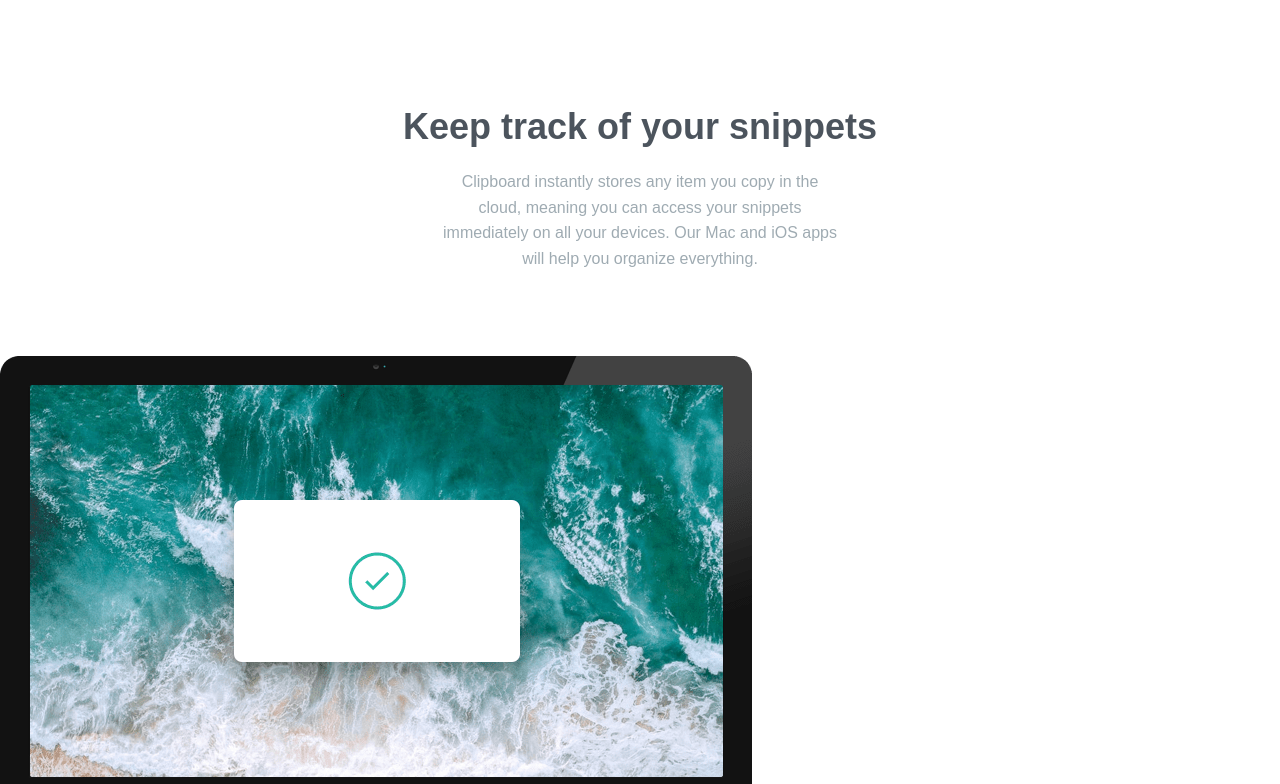
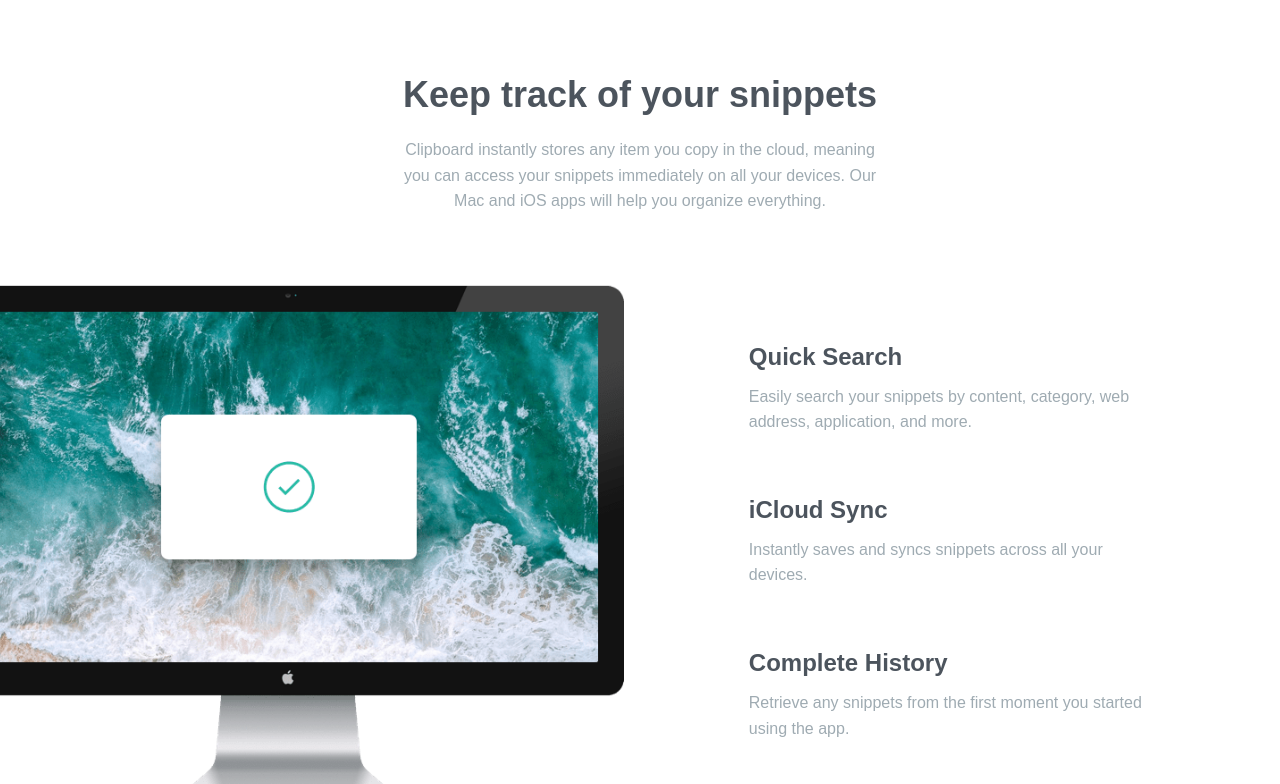
Before and after one commit to karolbanat/clipboard-landing-page, a website: page index.html in a window 1280 px wide. Shown: the part 640-1424 px from the top of the page. Drawn offline with nearby package versions, Linux system fonts and the light colour scheme; a web font is replaced by a local one.

Commit message:
Snippets section styling

```diff
--- a/index.html
+++ b/index.html
@@ -42,11 +42,11 @@
 					meaning you can access your snippets immediately on all your
 					devices. Our Mac and iOS apps will help you organize everything.</p>
 			</header>
-			<div class="snippets__body">
+			<div class="container container--big snippets__body">
 				<img src="./dist/images/image-computer.png"
 					alt="Apple computer with waves wallpaper and white box with verify icon in the middle."
 					class="snippets__image">
-				<div class="grid">
+				<div class="grid snippets__features">
 					<article class="feature feature--left">
 						<h3 class="feature__heading">Quick Search</h3>
 						<p class="text-limited feature__text">Easily search your snippets by content, category, web
--- /dev/null
+++ b/src/sass/components/_feature.scss
@@ -0,0 +1,22 @@
+.feature {
+	text-align: center;
+
+	&__heading {
+		margin-bottom: 1.2rem;
+		font-size: var(--fz-medium);
+	}
+
+	&__text {
+		max-width: 45ch;
+
+		@media (min-width: $bp-medium) {
+			margin-inline: initial;
+		}
+	}
+
+	&--left {
+		@media (min-width: $bp-medium) {
+			text-align: left;
+		}
+	}
+}
--- /dev/null
+++ b/src/sass/components/_snippets.scss
@@ -0,0 +1,30 @@
+.snippets {
+	&__body {
+		--gap: 5.6rem;
+
+		display: grid;
+		align-items: center;
+		gap: var(--gap);
+
+		padding-inline: var(--spacing-2);
+
+		@media (min-width: $bp-medium) {
+			--gap: 0;
+			grid-template-columns: repeat(2, 1fr);
+			padding-inline: 0;
+		}
+	}
+
+	&__features {
+		@media (min-width: $bp-medium) {
+			padding-inline: clamp(6rem, 8.5vw, 11rem);
+		}
+	}
+
+	&__image {
+		@media (min-width: $bp-medium) {
+			margin-left: -3.2rem;
+			transform: scale(1.05);
+		}
+	}
+}
--- /dev/null
+++ b/src/sass/layout/_grid.scss
@@ -0,0 +1,7 @@
+.grid {
+	--gap: 6rem;
+
+	display: grid;
+	align-content: center;
+	gap: var(--gap);
+}
--- a/src/sass/main.scss
+++ b/src/sass/main.scss
@@ -3,9 +3,14 @@
 @import './base/reset';
 @import './base/base';
 
+@import './utility/container';
 @import './utility/text-limited';
 @import './utility/section-header';
+
+@import './layout/grid';
 
 @import './components/header';
 @import './components/btn-group';
 @import './components/btn';
+@import './components/snippets';
+@import './components/feature';
--- /dev/null
+++ b/src/sass/utility/_container.scss
@@ -0,0 +1,8 @@
+.container {
+	margin-inline: auto;
+	max-width: 111rem;
+
+	&--big {
+		max-width: 150rem;
+	}
+}
--- a/src/sass/utility/_text-limited.scss
+++ b/src/sass/utility/_text-limited.scss
@@ -1,4 +1,4 @@
 .text-limited {
 	margin-inline: auto;
-	max-width: 45ch;
+	max-width: 56ch;
 }
```
Also changed, not shown: dist/css/main.min.css.
